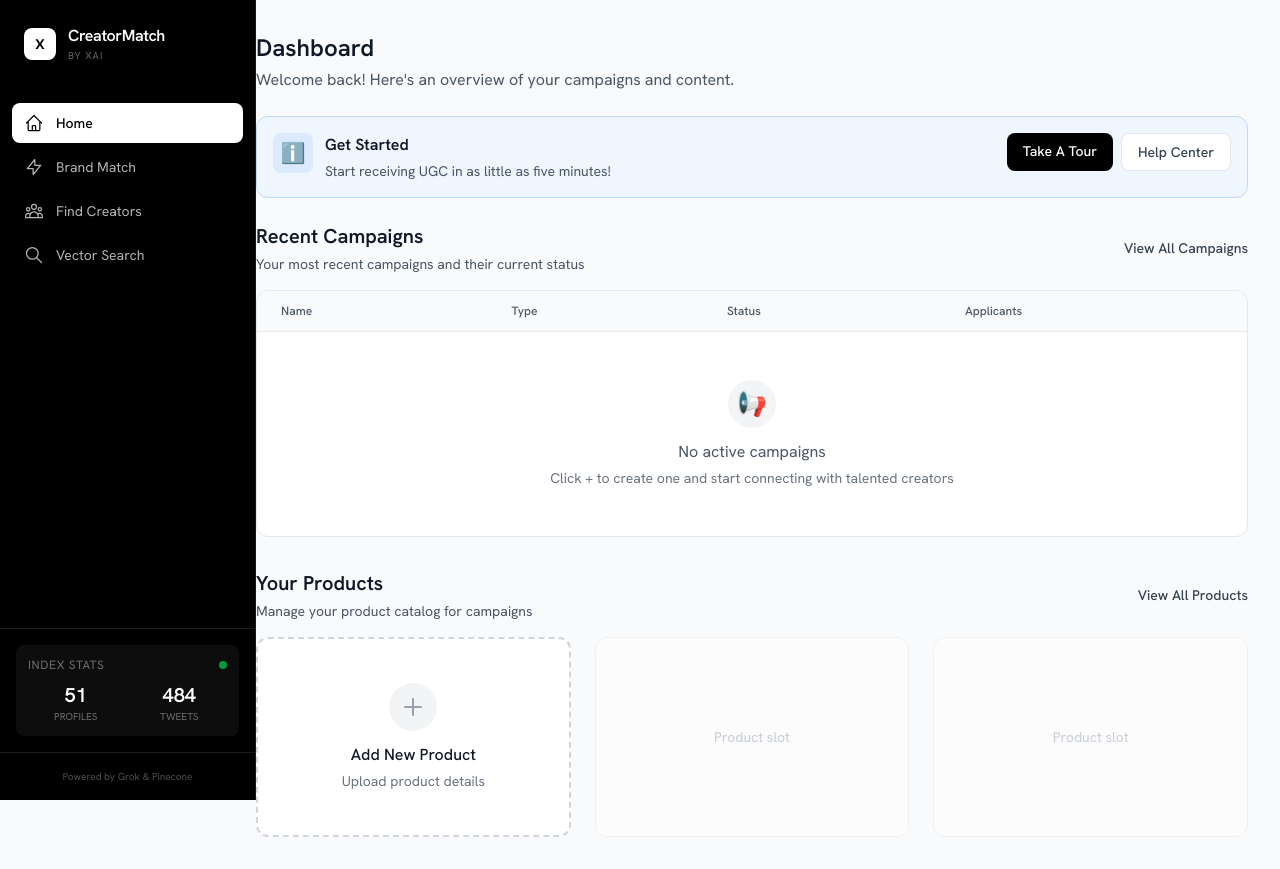
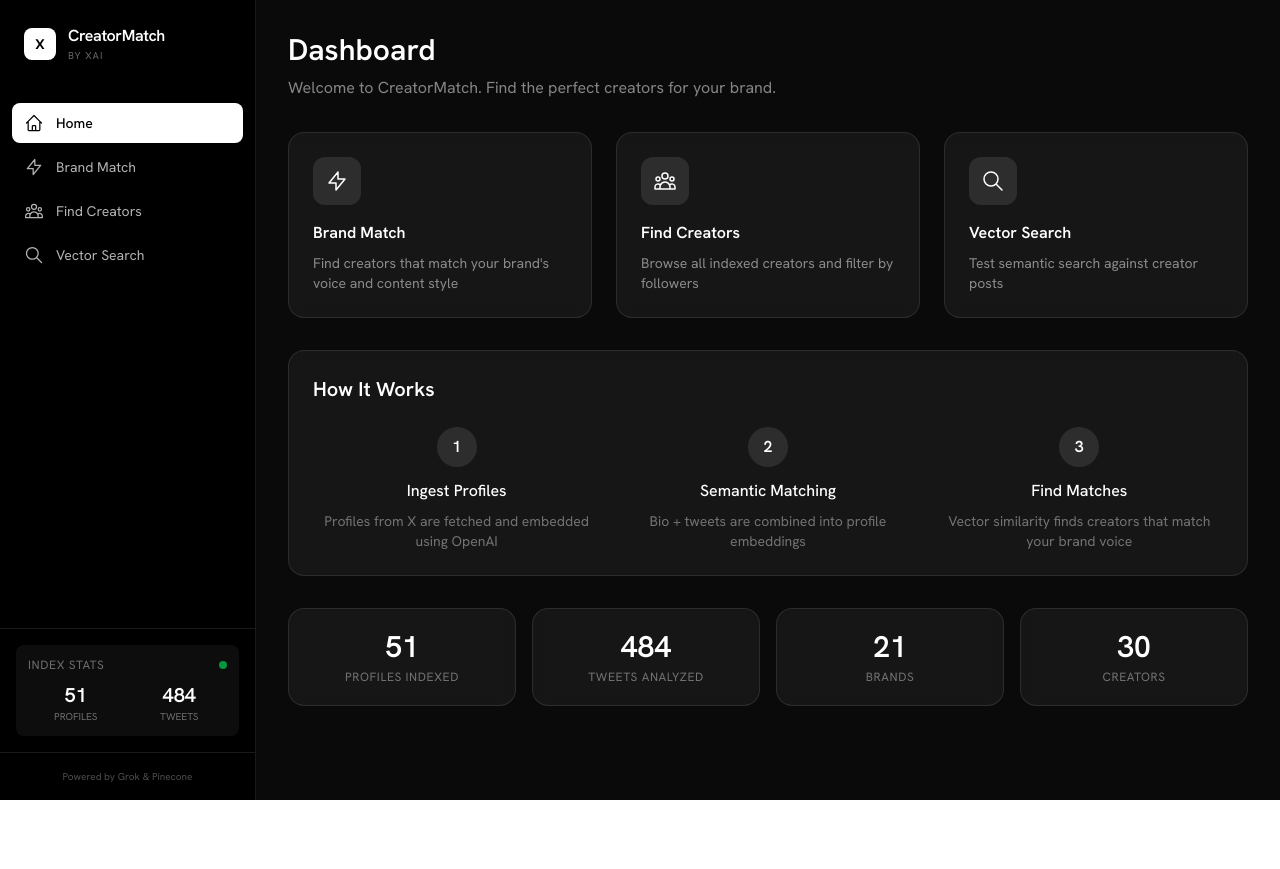
Before and after one commit to angelafeliciaa/xai, a Next.js app: page / in a window 1280 px wide. After the commit the page ends 800 px from the top, so only its background shows below. Built offline with nearby package versions, Linux system fonts and the light colour scheme.

Commit message:
Apply dark theme to Home and Vector Search pages

```diff
--- a/app/page.tsx
+++ b/app/page.tsx
@@ -5,130 +5,104 @@
 
 export default function Home() {
   return (
-    <div className="flex min-h-screen bg-gray-50">
+    <div className="flex min-h-screen bg-[#0a0a0a]">
       <Sidebar />
 
-      <main className="ml-56 flex-1 p-8">
+      <main className="ml-64 flex-1 p-8">
         <div className="max-w-6xl mx-auto">
           {/* Header */}
-          <div className="mb-6">
-            <h1 className="text-2xl font-semibold text-gray-900 mb-1">Dashboard</h1>
-            <p className="text-gray-600">Welcome back! Here&apos;s an overview of your campaigns and content.</p>
+          <div className="mb-8">
+            <h1 className="text-3xl font-semibold text-white mb-2">Dashboard</h1>
+            <p className="text-white/50">Welcome to CreatorMatch. Find the perfect creators for your brand.</p>
           </div>
 
-          {/* Get Started Banner */}
-          <div className="bg-blue-50 border border-blue-200 rounded-xl p-4 mb-6 flex items-start justify-between">
-            <div className="flex items-start gap-3">
-              <div className="w-10 h-10 bg-blue-100 rounded-lg flex items-center justify-center flex-shrink-0">
-                <span className="text-xl">ℹ️</span>
+          {/* Quick Actions */}
+          <div className="grid grid-cols-1 md:grid-cols-2 lg:grid-cols-3 gap-6 mb-8">
+            <Link
+              href="/match"
+              className="group bg-white/5 backdrop-blur-sm rounded-2xl p-6 border border-white/10 hover:border-white/20 hover:bg-white/[0.07] transition-all"
+            >
+              <div className="w-12 h-12 bg-white/10 rounded-xl flex items-center justify-center mb-4 group-hover:bg-white/20 transition-colors">
+                <svg className="w-6 h-6 text-white" fill="none" stroke="currentColor" viewBox="0 0 24 24">
+                  <path strokeLinecap="round" strokeLinejoin="round" strokeWidth={1.5} d="M13 10V3L4 14h7v7l9-11h-7z" />
+                </svg>
               </div>
-              <div>
-                <h3 className="font-semibold text-gray-900 mb-1">Get Started</h3>
-                <p className="text-sm text-gray-600">Start receiving UGC in as little as five minutes!</p>
+              <h3 className="font-semibold text-white mb-2">Brand Match</h3>
+              <p className="text-sm text-white/50">Find creators that match your brand&apos;s voice and content style</p>
+            </Link>
+
+            <Link
+              href="/creators"
+              className="group bg-white/5 backdrop-blur-sm rounded-2xl p-6 border border-white/10 hover:border-white/20 hover:bg-white/[0.07] transition-all"
+            >
+              <div className="w-12 h-12 bg-white/10 rounded-xl flex items-center justify-center mb-4 group-hover:bg-white/20 transition-colors">
+                <svg className="w-6 h-6 text-white" fill="none" stroke="currentColor" viewBox="0 0 24 24">
+                  <path strokeLinecap="round" strokeLinejoin="round" strokeWidth={1.5} d="M17 20h5v-2a3 3 0 00-5.356-1.857M17 20H7m10 0v-2c0-.656-.126-1.283-.356-1.857M7 20H2v-2a3 3 0 015.356-1.857M7 20v-2c0-.656.126-1.283.356-1.857m0 0a5.002 5.002 0 019.288 0M15 7a3 3 0 11-6 0 3 3 0 016 0zm6 3a2 2 0 11-4 0 2 2 0 014 0zM7 10a2 2 0 11-4 0 2 2 0 014 0z" />
+                </svg>
               </div>
-            </div>
-            <div className="flex gap-2">
-              <Link
-                href="/campaigns/new"
-                className="px-4 py-2 bg-black text-white text-sm font-medium rounded-lg hover:bg-gray-900 transition-colors"
-              >
-                Take A Tour
-              </Link>
-              <Link
-                href="/search"
-                className="px-4 py-2 bg-white text-gray-700 text-sm font-medium rounded-lg hover:bg-gray-100 transition-colors border border-gray-200"
-              >
-                Help Center
-              </Link>
+              <h3 className="font-semibold text-white mb-2">Find Creators</h3>
+              <p className="text-sm text-white/50">Browse all indexed creators and filter by followers</p>
+            </Link>
+
+            <Link
+              href="/search"
+              className="group bg-white/5 backdrop-blur-sm rounded-2xl p-6 border border-white/10 hover:border-white/20 hover:bg-white/[0.07] transition-all"
+            >
+              <div className="w-12 h-12 bg-white/10 rounded-xl flex items-center justify-center mb-4 group-hover:bg-white/20 transition-colors">
+                <svg className="w-6 h-6 text-white" fill="none" stroke="currentColor" viewBox="0 0 24 24">
+                  <path strokeLinecap="round" strokeLinejoin="round" strokeWidth={1.5} d="M21 21l-6-6m2-5a7 7 0 11-14 0 7 7 0 0114 0z" />
+                </svg>
+              </div>
+              <h3 className="font-semibold text-white mb-2">Vector Search</h3>
+              <p className="text-sm text-white/50">Test semantic search against creator posts</p>
+            </Link>
+          </div>
+
+          {/* How It Works */}
+          <div className="bg-white/5 backdrop-blur-sm rounded-2xl p-6 border border-white/10 mb-8">
+            <h2 className="text-xl font-semibold text-white mb-6">How It Works</h2>
+            <div className="grid grid-cols-1 md:grid-cols-3 gap-6">
+              <div className="text-center">
+                <div className="w-10 h-10 bg-white/10 rounded-full flex items-center justify-center mx-auto mb-3">
+                  <span className="text-white font-semibold">1</span>
+                </div>
+                <h4 className="font-medium text-white mb-2">Ingest Profiles</h4>
+                <p className="text-sm text-white/40">Profiles from X are fetched and embedded using OpenAI</p>
+              </div>
+              <div className="text-center">
+                <div className="w-10 h-10 bg-white/10 rounded-full flex items-center justify-center mx-auto mb-3">
+                  <span className="text-white font-semibold">2</span>
+                </div>
+                <h4 className="font-medium text-white mb-2">Semantic Matching</h4>
+                <p className="text-sm text-white/40">Bio + tweets are combined into profile embeddings</p>
+              </div>
+              <div className="text-center">
+                <div className="w-10 h-10 bg-white/10 rounded-full flex items-center justify-center mx-auto mb-3">
+                  <span className="text-white font-semibold">3</span>
+                </div>
+                <h4 className="font-medium text-white mb-2">Find Matches</h4>
+                <p className="text-sm text-white/40">Vector similarity finds creators that match your brand voice</p>
+              </div>
             </div>
           </div>
 
-          {/* Recent Campaigns Section */}
-          <div className="mb-8">
-            <div className="flex items-center justify-between mb-4">
-              <div>
-                <h2 className="text-xl font-semibold text-gray-900 mb-1">Recent Campaigns</h2>
-                <p className="text-sm text-gray-600">Your most recent campaigns and their current status</p>
-              </div>
-              <Link
-                href="/campaigns"
-                className="text-sm font-medium text-gray-700 hover:text-gray-900 transition-colors"
-              >
-                View All Campaigns
-              </Link>
+          {/* Stats */}
+          <div className="grid grid-cols-2 md:grid-cols-4 gap-4">
+            <div className="bg-white/5 backdrop-blur-sm rounded-2xl p-5 border border-white/10 text-center">
+              <p className="text-3xl font-semibold text-white mb-1">51</p>
+              <p className="text-xs text-white/40 uppercase tracking-wider">Profiles Indexed</p>
             </div>
-
-            {/* Campaigns Table */}
-            <div className="bg-white rounded-xl border border-gray-200 overflow-hidden">
-              <table className="w-full">
-                <thead className="bg-gray-50 border-b border-gray-200">
-                  <tr>
-                    <th className="text-left text-xs font-medium text-gray-600 px-6 py-3">Name</th>
-                    <th className="text-left text-xs font-medium text-gray-600 px-6 py-3">Type</th>
-                    <th className="text-left text-xs font-medium text-gray-600 px-6 py-3">Status</th>
-                    <th className="text-left text-xs font-medium text-gray-600 px-6 py-3">Applicants</th>
-                  </tr>
-                </thead>
-                <tbody>
-                  {/* Empty state */}
-                  <tr>
-                    <td colSpan={4} className="px-6 py-12 text-center">
-                      <div className="flex flex-col items-center">
-                        <div className="w-12 h-12 bg-gray-100 rounded-full flex items-center justify-center mb-3">
-                          <span className="text-2xl">📢</span>
-                        </div>
-                        <p className="text-gray-600 mb-1">No active campaigns</p>
-                        <p className="text-sm text-gray-500">Click + to create one and start connecting with talented creators</p>
-                      </div>
-                    </td>
-                  </tr>
-                </tbody>
-              </table>
+            <div className="bg-white/5 backdrop-blur-sm rounded-2xl p-5 border border-white/10 text-center">
+              <p className="text-3xl font-semibold text-white mb-1">484</p>
+              <p className="text-xs text-white/40 uppercase tracking-wider">Tweets Analyzed</p>
             </div>
-          </div>
-
-          {/* Products Section */}
-          <div>
-            <div className="flex items-center justify-between mb-4">
-              <div>
-                <h2 className="text-xl font-semibold text-gray-900 mb-1">Your Products</h2>
-                <p className="text-sm text-gray-600">Manage your product catalog for campaigns</p>
-              </div>
-              <Link
-                href="/products"
-                className="text-sm font-medium text-gray-700 hover:text-gray-900 transition-colors"
-              >
-                View All Products
-              </Link>
+            <div className="bg-white/5 backdrop-blur-sm rounded-2xl p-5 border border-white/10 text-center">
+              <p className="text-3xl font-semibold text-white mb-1">21</p>
+              <p className="text-xs text-white/40 uppercase tracking-wider">Brands</p>
             </div>
-
-            {/* Products Grid */}
-            <div className="grid grid-cols-3 gap-6">
-              {/* Add New Product Card */}
-              <Link
-                href="/products"
-                className="bg-white rounded-xl p-8 border-2 border-dashed border-gray-300 hover:border-gray-400 transition-all flex flex-col items-center justify-center min-h-[200px] group"
-              >
-                <div className="w-12 h-12 bg-gray-100 rounded-full flex items-center justify-center mb-3 group-hover:bg-gray-200 transition-colors">
-                  <svg className="w-6 h-6 text-gray-400" fill="none" viewBox="0 0 24 24" stroke="currentColor">
-                    <path strokeLinecap="round" strokeLinejoin="round" strokeWidth={2} d="M12 4v16m8-8H4" />
-                  </svg>
-                </div>
-                <h3 className="font-medium text-gray-900 mb-1">Add New Product</h3>
-                <p className="text-sm text-gray-500 text-center">Upload product details</p>
-              </Link>
-
-              {/* Empty product placeholders */}
-              <div className="bg-white rounded-xl p-6 border border-gray-200 min-h-[200px] opacity-50">
-                <div className="h-full flex items-center justify-center">
-                  <p className="text-gray-400 text-sm">Product slot</p>
-                </div>
-              </div>
-              <div className="bg-white rounded-xl p-6 border border-gray-200 min-h-[200px] opacity-50">
-                <div className="h-full flex items-center justify-center">
-                  <p className="text-gray-400 text-sm">Product slot</p>
-                </div>
-              </div>
+            <div className="bg-white/5 backdrop-blur-sm rounded-2xl p-5 border border-white/10 text-center">
+              <p className="text-3xl font-semibold text-white mb-1">30</p>
+              <p className="text-xs text-white/40 uppercase tracking-wider">Creators</p>
             </div>
           </div>
         </div>
--- a/app/search/page.tsx
+++ b/app/search/page.tsx
@@ -64,27 +64,27 @@
   };
 
   const getScoreColor = (score: number) => {
-    if (score >= 0.5) return 'bg-green-100 text-green-800';
-    if (score >= 0.4) return 'bg-yellow-100 text-yellow-800';
-    return 'bg-gray-100 text-gray-800';
+    if (score >= 0.5) return 'bg-green-500/20 text-green-400 ring-1 ring-green-500/30';
+    if (score >= 0.4) return 'bg-yellow-500/20 text-yellow-400 ring-1 ring-yellow-500/30';
+    return 'bg-white/10 text-white/60 ring-1 ring-white/10';
   };
 
   return (
-    <div className="flex min-h-screen bg-gray-50">
+    <div className="flex min-h-screen bg-[#0a0a0a]">
       <Sidebar />
 
-      <main className="ml-56 flex-1 p-8">
+      <main className="ml-64 flex-1 p-8">
         <div className="max-w-4xl mx-auto">
           {/* Header */}
           <div className="mb-8">
-            <h1 className="text-3xl font-semibold text-gray-900 mb-2">Vector Search</h1>
-            <p className="text-gray-600">Test semantic search against creator posts in the vector database</p>
+            <h1 className="text-3xl font-semibold text-white mb-2">Vector Search</h1>
+            <p className="text-white/50">Test semantic search against creator posts in the vector database</p>
           </div>
 
           {/* Search Form */}
-          <form onSubmit={handleSearch} className="bg-white rounded-xl p-6 border border-gray-200 mb-6">
+          <form onSubmit={handleSearch} className="bg-white/5 backdrop-blur-sm rounded-2xl p-6 border border-white/10 mb-6">
             <div className="mb-4">
-              <label htmlFor="query" className="block text-sm font-medium text-gray-700 mb-2">
+              <label htmlFor="query" className="block text-sm font-medium text-white/70 mb-2">
                 Campaign Query / Search Text
               </label>
               <textarea
@@ -92,21 +92,21 @@
                 value={query}
                 onChange={(e) => setQuery(e.target.value)}
                 placeholder="e.g., AI startup seeking tech thought leaders for product launch campaign"
-                className="w-full px-4 py-3 border border-gray-200 rounded-lg focus:ring-2 focus:ring-black focus:border-transparent resize-none"
+                className="w-full px-4 py-3 bg-black/50 border border-white/10 rounded-xl text-white placeholder-white/30 focus:ring-2 focus:ring-white/20 focus:border-transparent resize-none transition-all"
                 rows={3}
               />
             </div>
 
             <div className="flex gap-4 mb-4">
               <div className="flex-1">
-                <label htmlFor="topK" className="block text-sm font-medium text-gray-700 mb-2">
+                <label htmlFor="topK" className="block text-sm font-medium text-white/70 mb-2">
                   Results Count
                 </label>
                 <select
                   id="topK"
                   value={topK}
                   onChange={(e) => setTopK(e.target.value)}
-                  className="w-full px-4 py-2 border border-gray-200 rounded-lg focus:ring-2 focus:ring-black focus:border-transparent"
+                  className="w-full px-4 py-2.5 bg-black/50 border border-white/10 rounded-lg text-white focus:ring-2 focus:ring-white/20 focus:border-transparent transition-all"
                 >
                   <option value="5">5 results</option>
                   <option value="10">10 results</option>
@@ -115,7 +115,7 @@
                 </select>
               </div>
               <div className="flex-1">
-                <label htmlFor="minFollowers" className="block text-sm font-medium text-gray-700 mb-2">
+                <label htmlFor="minFollowers" className="block text-sm font-medium text-white/70 mb-2">
                   Min Followers (optional)
                 </label>
                 <input
@@ -124,7 +124,7 @@
                   value={minFollowers}
                   onChange={(e) => setMinFollowers(e.target.value)}
                   placeholder="e.g., 100000"
-                  className="w-full px-4 py-2 border border-gray-200 rounded-lg focus:ring-2 focus:ring-black focus:border-transparent"
+                  className="w-full px-4 py-2.5 bg-black/50 border border-white/10 rounded-lg text-white placeholder-white/30 focus:ring-2 focus:ring-white/20 focus:border-transparent transition-all"
                 />
               </div>
             </div>
@@ -132,7 +132,7 @@
             <button
               type="submit"
               disabled={loading || !query.trim()}
-              className="w-full bg-black text-white py-3 rounded-lg font-medium hover:bg-gray-900 transition-colors disabled:bg-gray-300 disabled:cursor-not-allowed"
+              className="w-full bg-white text-black py-3 rounded-xl font-medium hover:bg-white/90 transition-all disabled:opacity-50 disabled:cursor-not-allowed"
             >
               {loading ? 'Searching...' : 'Search Posts'}
             </button>
@@ -140,35 +140,35 @@
 
           {/* Error */}
           {error && (
-            <div className="bg-red-50 border border-red-200 rounded-xl p-4 mb-6">
-              <p className="text-red-800">{error}</p>
+            <div className="bg-red-500/10 border border-red-500/20 rounded-xl p-4 mb-6">
+              <p className="text-red-400">{error}</p>
             </div>
           )}
 
           {/* Results */}
           {results.length > 0 && (
             <div className="space-y-4">
-              <h2 className="text-lg font-medium text-gray-900">
+              <h2 className="text-lg font-medium text-white">
                 Found {results.length} matching posts
               </h2>
 
               {results.map((result, index) => (
                 <div
                   key={result.id}
-                  className="bg-white rounded-xl p-6 border border-gray-200 hover:border-gray-300 transition-all"
+                  className="bg-white/5 backdrop-blur-sm rounded-2xl p-6 border border-white/10 hover:border-white/20 transition-all"
                 >
                   <div className="flex items-start justify-between mb-3">
                     <div className="flex items-center gap-3">
-                      <span className="text-sm text-gray-500">#{index + 1}</span>
+                      <span className="text-sm text-white/40">#{index + 1}</span>
                       <a
                         href={`https://x.com/${result.metadata.author_username}`}
                         target="_blank"
                         rel="noopener noreferrer"
-                        className="font-medium text-gray-900 hover:text-blue-600"
+                        className="font-medium text-white hover:text-white/80 transition-colors"
                       >
                         @{result.metadata.author_username}
                       </a>
-                      <span className="text-sm text-gray-500">
+                      <span className="text-sm text-white/40">
                         {formatFollowers(result.metadata.author_followers)} followers
                       </span>
                     </div>
@@ -177,11 +177,11 @@
                     </span>
                   </div>
 
-                  <p className="text-gray-700 whitespace-pre-wrap mb-3">
+                  <p className="text-white/70 whitespace-pre-wrap mb-3">
                     {result.metadata.text}
                   </p>
 
-                  <div className="flex items-center gap-4 text-sm text-gray-500">
+                  <div className="flex items-center gap-4 text-sm text-white/40">
                     {result.metadata.like_count !== undefined && (
                       <span>❤️ {result.metadata.like_count.toLocaleString()}</span>
                     )}
@@ -192,7 +192,7 @@
                       href={`https://x.com/${result.metadata.author_username}/status/${result.metadata.post_id}`}
                       target="_blank"
                       rel="noopener noreferrer"
-                      className="text-blue-600 hover:text-blue-800 ml-auto"
+                      className="text-white/50 hover:text-white transition-colors ml-auto"
                     >
                       View on X →
                     </a>
@@ -204,19 +204,21 @@
 
           {/* Empty state */}
           {!loading && !error && results.length === 0 && query && (
-            <div className="bg-white rounded-xl p-12 border border-gray-200 text-center">
-              <p className="text-gray-600">No results found. Try a different query.</p>
+            <div className="bg-white/5 backdrop-blur-sm rounded-2xl p-12 border border-white/10 text-center">
+              <p className="text-white/50">No results found. Try a different query.</p>
             </div>
           )}
 
           {/* Initial state */}
           {!query && results.length === 0 && (
-            <div className="bg-white rounded-xl p-12 border border-gray-200 text-center">
-              <div className="w-16 h-16 bg-gray-100 rounded-full flex items-center justify-center mx-auto mb-4">
-                <span className="text-3xl">🔍</span>
+            <div className="bg-white/5 backdrop-blur-sm rounded-2xl p-12 border border-white/10 text-center">
+              <div className="w-16 h-16 bg-white/10 rounded-full flex items-center justify-center mx-auto mb-4">
+                <svg className="w-8 h-8 text-white/30" fill="none" stroke="currentColor" viewBox="0 0 24 24">
+                  <path strokeLinecap="round" strokeLinejoin="round" strokeWidth={1.5} d="M21 21l-6-6m2-5a7 7 0 11-14 0 7 7 0 0114 0z" />
+                </svg>
               </div>
-              <h3 className="text-lg font-medium text-gray-900 mb-2">Test Vector Search</h3>
-              <p className="text-gray-600 max-w-md mx-auto">
+              <h3 className="text-lg font-medium text-white mb-2">Test Vector Search</h3>
+              <p className="text-white/50 max-w-md mx-auto">
                 Enter a campaign description or search query above to find semantically similar creator posts from the Pinecone index.
               </p>
             </div>
```
